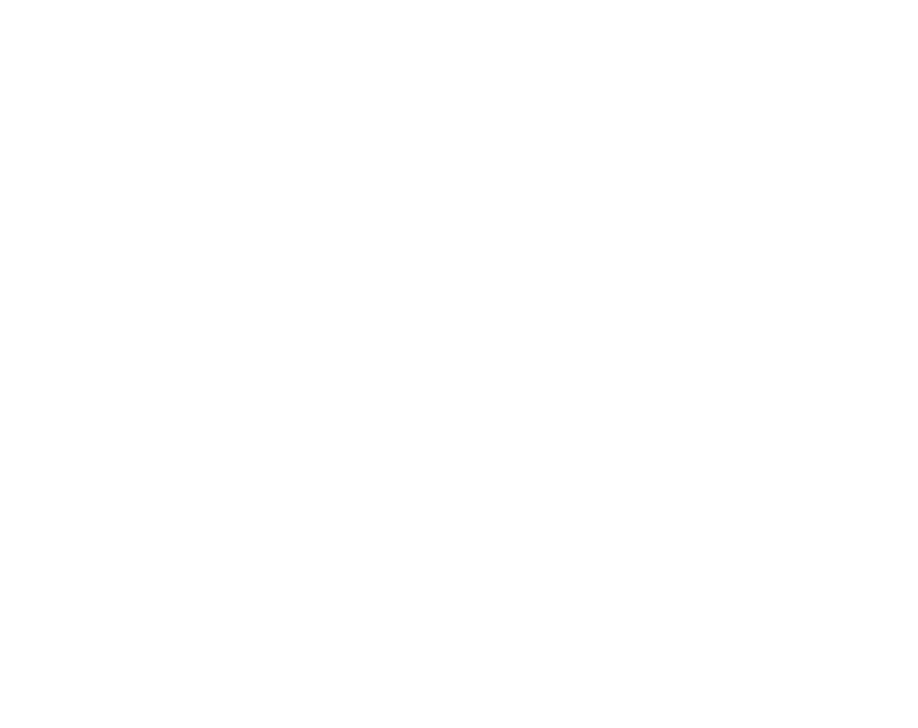
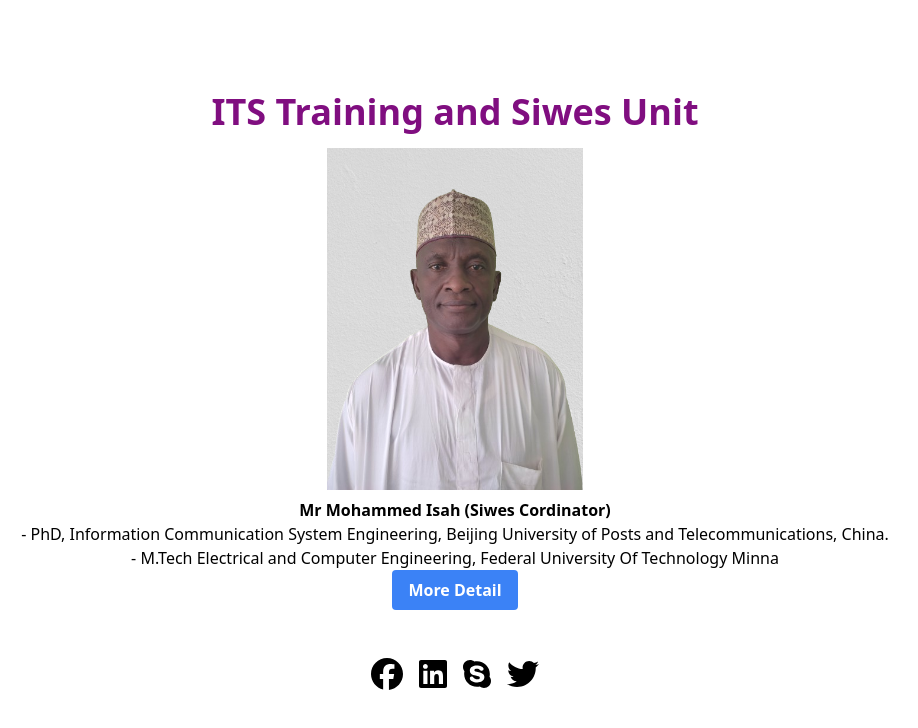
Before and after one commit to itsfutminna/siwes_information_system, a React (Vite) app: page /aboutus in a window 1280 px wide. Before the commit this address had no page. Shown: the top 728 px of the page, without its empty margins (185-1103 px from the left). Built offline with nearby package versions, Linux system fonts and the light colour scheme.

Commit message:
coloured SignUp page and nep page - AboutUs

```diff
--- a/package.json
+++ b/package.json
@@ -10,6 +10,8 @@
     "preview": "vite preview"
   },
   "dependencies": {
+    "@fortawesome/free-brands-svg-icons": "^6.5.1",
+    "@fortawesome/react-fontawesome": "^0.2.0",
     "formik": "^2.4.5",
     "react": "^18.2.0",
     "react-dom": "^18.2.0",
--- a/src/App.jsx
+++ b/src/App.jsx
@@ -7,6 +7,7 @@
 import Assesment from "./pages/Assesment";
 import StudentProfile from "./pages/StudentProfile";
 import SignUp from "./pages/SignUp";
+import AboutUs from "./pages/AboutUs";
 export default function App() {
   return (
     <BrowserRouter>
@@ -20,6 +21,8 @@
           <Route path="assesment/profile" element={<StudentProfile />} />
         </Route>
         <Route path="signup" element={<SignUp/>}/>
+        <Route path="aboutus" element={<AboutUs/>}/>
+
       </Routes>
     </BrowserRouter>
   );
--- /dev/null
+++ b/src/pages/AboutUs.jsx
@@ -0,0 +1,47 @@
+// src/pages/TrainingUnit.js
+import React from 'react';
+import cordi from '../assets/cordinator-siwes.png';
+import {FontAwesomeIcon} from '@fortawesome/react-fontawesome';
+import {faFacebook, faLinkedin, faSkype, faTwitter}  from '@fortawesome/free-brands-svg-icons';
+
+
+const TrainingUnit = () => {
+  return (
+    <><div className="bg-white min-h-screen flex flex-col items-center justify-center">
+      <h1 className="text-4xl font-bold text-center mb-4 text-Futpurple">ITS Training and Siwes Unit</h1>
+      <div className="flex flex-col items-center mb-4">
+        <img src="cordinator-siwes.png" alt="ITS Training Unit Image"  className="w-64 h-auto mb-2 transition-width duration-300 transform hover:scale-105"/>
+       <div className='text-center mb-8'>
+        <h1 className='font-bold'>Mr Mohammed Isah (Siwes Cordinator) </h1>
+        <p>
+            - PhD, Information Communication System Engineering, Beijing University of Posts and Telecommunications, China.
+            <br />
+            - M.Tech Electrical and Computer Engineering, Federal University Of Technology Minna
+          </p>
+          <button className="bg-blue-500 hover:bg-blue-700 text-white font-bold py-2 px-4 rounded">
+            More Detail
+          </button>
+       </div>
+        <div className="flex items-center justify-center mt-4">
+        <a href="https://www.facebook.com/" target="_blank" rel="noopener noreferrer" className="mx-2">
+          <FontAwesomeIcon icon={faFacebook} size="2x" />
+        </a>
+        <a href="https://www.linkedin.com/" target="_blank" rel="noopener noreferrer" className="mx-2">
+          <FontAwesomeIcon icon={faLinkedin} size="2x" />
+        </a>
+        <a href="https://www.skype.com/" target="_blank" rel="noopener noreferrer" className="mx-2">
+          <FontAwesomeIcon icon={faSkype} size="2x" />
+        </a>
+        <a href="https://twitter.com/" target="_blank" rel="noopener noreferrer" className="mx-2">
+          <FontAwesomeIcon icon={faTwitter} size="2x" />
+        </a>
+      </div>
+
+      </div>
+
+    </div>
+    </>
+  );
+};
+
+export default TrainingUnit;
--- a/src/pages/SignUp.jsx
+++ b/src/pages/SignUp.jsx
@@ -26,7 +26,7 @@
   });
 
   return (
-    <div className="min-h-screen flex items-center justify-center bg-futcolor">
+    <div className="min-h-screen flex items-center justify-center bg-Futpurple">
       <div className="bg-white  p-8 rounded shadow-md w-96">
         <h2 className="text-2xl font-bold mb-4">Sign Up</h2>
         <form onSubmit={formik.handleSubmit}>
@@ -97,7 +97,7 @@
           <div>
             <button
               type="submit"
-              className="w-full bg-futcolor text-white py-2 px-4 rounded-md font-medium"
+              className="w-full bg-Futpurple text-white py-2 px-4 rounded-md font-medium"
             >
               Sign Up
             </button>
```
Also changed, not shown: src/assets/cordinator-siwes.png (added), 1 other file (tests, documents, lock files or other folders).
